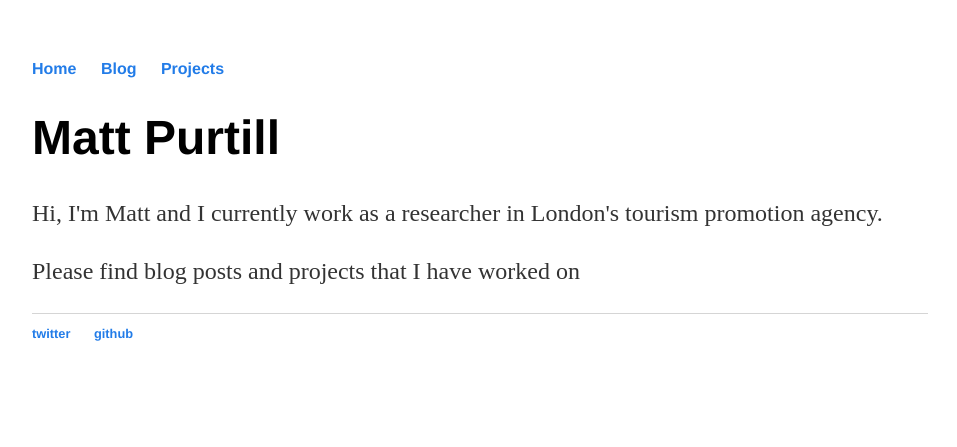
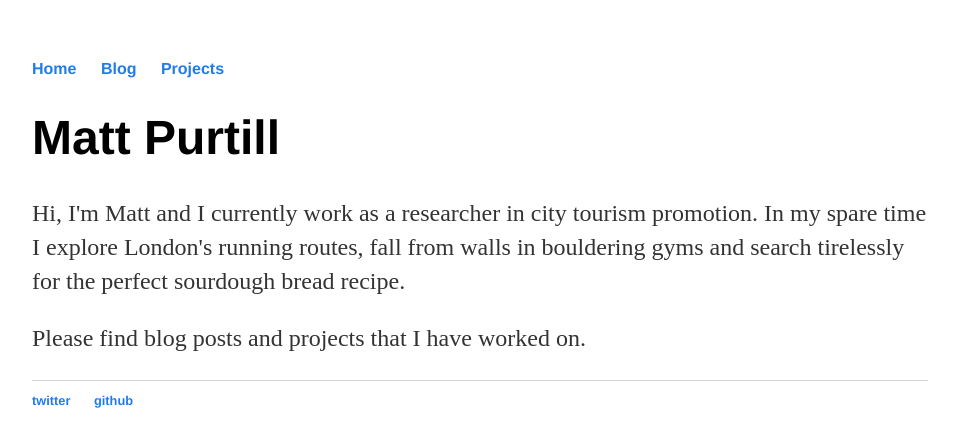
Before and after one commit to purtill/purtill.github.io, a Jekyll site: the page built from index.html, in a window 1280 px wide. Shown: the top 447 px of the page, without its empty margins (160-1117 px from the left). Built offline with Jekyll 4.4.1, drawn with Linux system fonts in a browser that asks for light colours.

Commit message:
Update index.html

```diff
--- a/index.html
+++ b/index.html
@@ -4,6 +4,7 @@ title: Matt Purtill
 ---
 <div class="blurb">
 	<h1>Matt Purtill</h1>
-	<p>Hi, I'm Matt and I currently work as a researcher in London's tourism promotion agency.</p>
-	<p>Please find blog posts and projects that I have worked on</p>
+	<p>Hi, I'm Matt and I currently work as a researcher in city tourism promotion. In my spare time I explore London's running routes,
+	fall from walls in bouldering gyms and search tirelessly for the perfect sourdough bread recipe.</p>
+	<p>Please find blog posts and projects that I have worked on.</p>
 </div><!-- /.blurb -->
```
